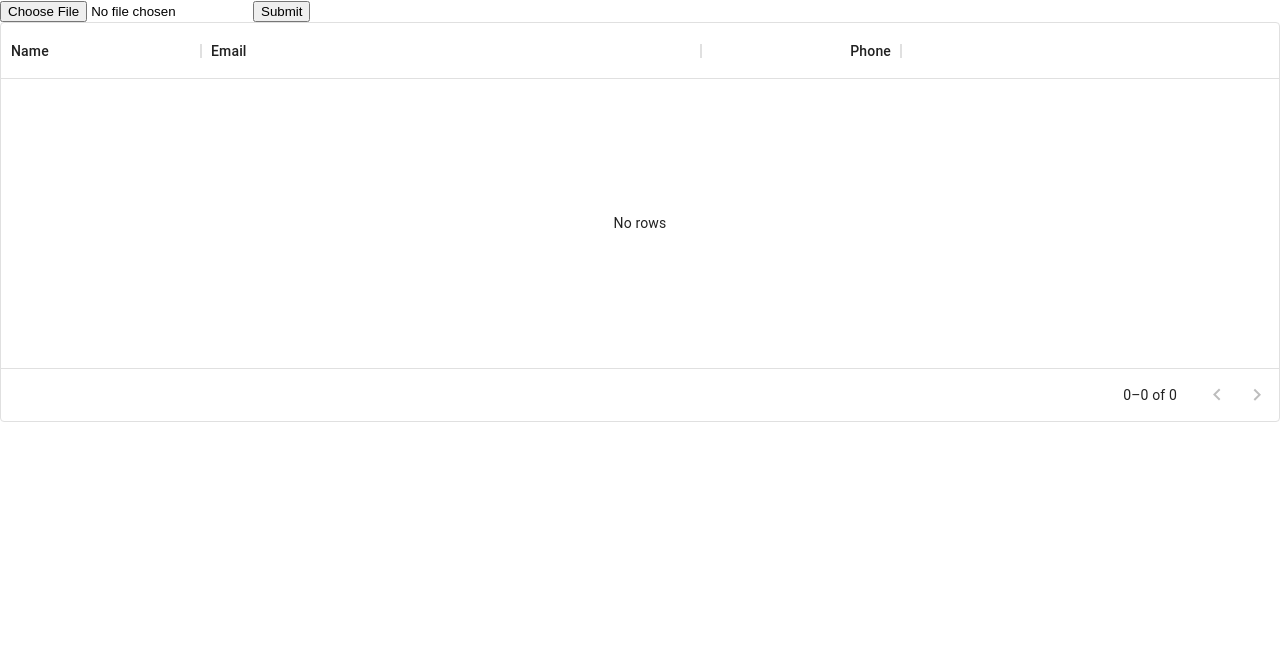
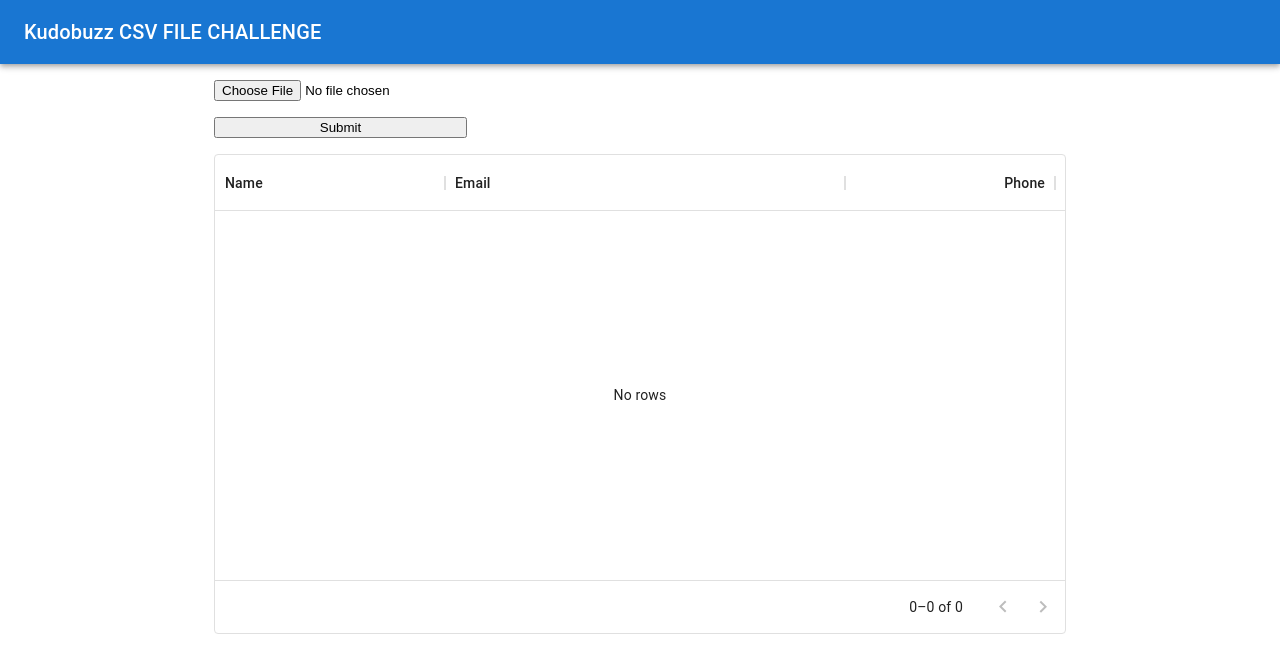
Before and after one commit to otienotimothy/kudobuzz-challenge, a React (Vite) app: page / in a window 1280 px wide. Shown: the top 672 px of the page. Built offline with nearby package versions, Linux system fonts and the light colour scheme.

Commit message:
feat:modify component styling

```diff
--- a/src/App.jsx
+++ b/src/App.jsx
@@ -1,13 +1,18 @@
-import { useState } from "react"
-import { UploadCSV } from "./components/UploadCSV"
-import { DisplayTable } from "./components/DisplayTable"
-import { v4 } from "uuid"
+import { useState } from "react";
+import { v4 } from "uuid";
 
+// Mui Components
+import { Container } from "@mui/material";
+
+//Custom Components
+import { Navbar } from "./components/Navbar";
+import { UploadCSV } from "./components/UploadCSV";
+import { DisplayTable } from "./components/DisplayTable";
 
 function App() {
 	const [csvFile, setCsvFile] = useState();
 	const [error, setError] = useState("");
-  const [data, setData] = useState([])
+	const [data, setData] = useState([]);
 
 	const buildCsvData = (str) => {
 		const tableHeaders = str.slice(0, str.indexOf("\n") - 1).split(",");
@@ -15,17 +20,18 @@
 		console.log(tableHeaders);
 		console.log(tableRows);
 
-		const dataArray = tableRows.map((row) => {
+		let dataArray = tableRows.map((row) => {
 			let values = row.split(",");
 			let dataObj = tableHeaders.reduce((obj, header, i) => {
 				obj[header] = values[i];
-        obj['id'] = v4()
+				obj["id"] = v4();
 				return obj;
 			}, {});
 			return dataObj;
 		});
-    console.log(dataArray)
-    setData(dataArray)
+		dataArray.pop()
+		console.log(dataArray);
+		setData(dataArray);
 	};
 
 	const handleSubmit = (e) => {
@@ -45,14 +51,21 @@
 		}
 	};
 
-  console.log(data.map(item => item.name))
+	console.log(data.map((item) => item.name));
 
 	return (
 		<>
-     <UploadCSV setFile={setCsvFile} handleSubmit={handleSubmit} error={error} />
-     <DisplayTable rows={data}/>
+			<Navbar />
+			<Container maxWidth="md">
+				<UploadCSV
+					setFile={setCsvFile}
+					handleSubmit={handleSubmit}
+					error={error}
+				/>
+				<DisplayTable rows={data} />
+			</Container>
 		</>
-  )
+	);
 }
 
-export default App
+export default App;
--- a/src/components/DisplayTable.jsx
+++ b/src/components/DisplayTable.jsx
@@ -1,13 +1,13 @@
 import { DataGrid } from "@mui/x-data-grid";
 
 const columns = [
-	{ field: "name", headerName: "Name", width: 200 },
-	{ field: "email", headerName: "Email", width: 500 },
+	{ field: "name", headerName: "Name", width: 230 },
+	{ field: "email", headerName: "Email", width: 400 },
 	{
 		field: "phone",
 		headerName: "Phone",
 		type: "number",
-		width: 200
+		width: 210
 	}
 ];
 
@@ -15,11 +15,11 @@
 export const DisplayTable = ({rows}) => {
     console.log(rows)
 	return (
-		<div style={{ height: 400 }}>
+		<div style={{ height: 480 }}>
 			<DataGrid
 				rows={rows}
 				columns={columns}
-				pageSize={5}
+				pageSize={10}
 				rowsPerPageOptions={[5]}
 			/>
 		</div>
--- a/src/components/UploadCSV.jsx
+++ b/src/components/UploadCSV.jsx
@@ -1,16 +1,19 @@
-export const UploadCSV = ({setFile, handleSubmit, error}) => {
-
+import { FormControl } from "@mui/material";
+export const UploadCSV = ({ setFile, handleSubmit, error }) => {
 	return (
 		<>
 			{error ? <p> {error} </p> : null}
 			<form onSubmit={handleSubmit}>
+				<FormControl>
 					<input
+                        style={{margin: '1rem 0'}}
 						type="file"
 						accept=".csv"
 						name="csv"
 						onChange={(e) => setFile(e.target.files[0])}
 					/>
-				<button>Submit</button>
+					<button style={{marginBottom: '1rem'}} >Submit</button>
+				</FormControl>
 			</form>
 		</>
 	);
```
Lines whose indentation alone changed are shown as unchanged.
